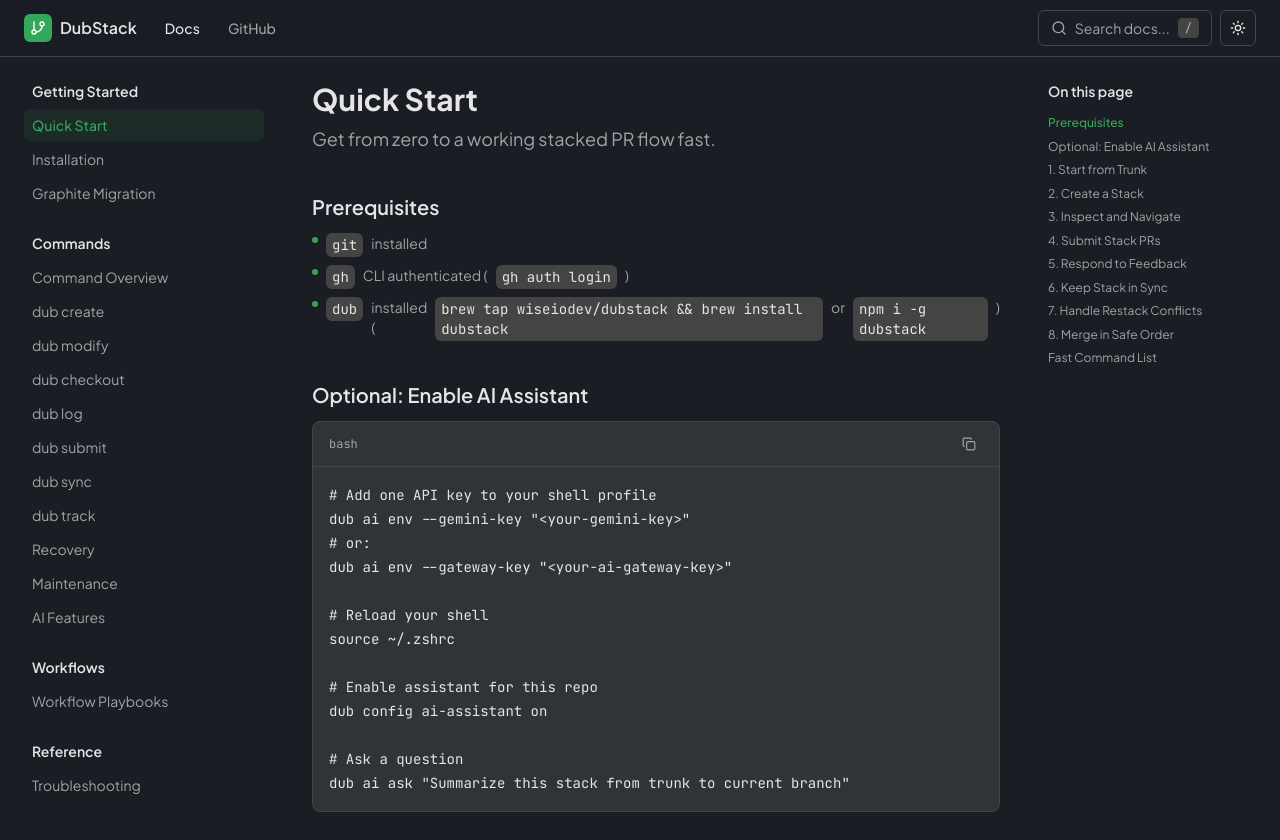
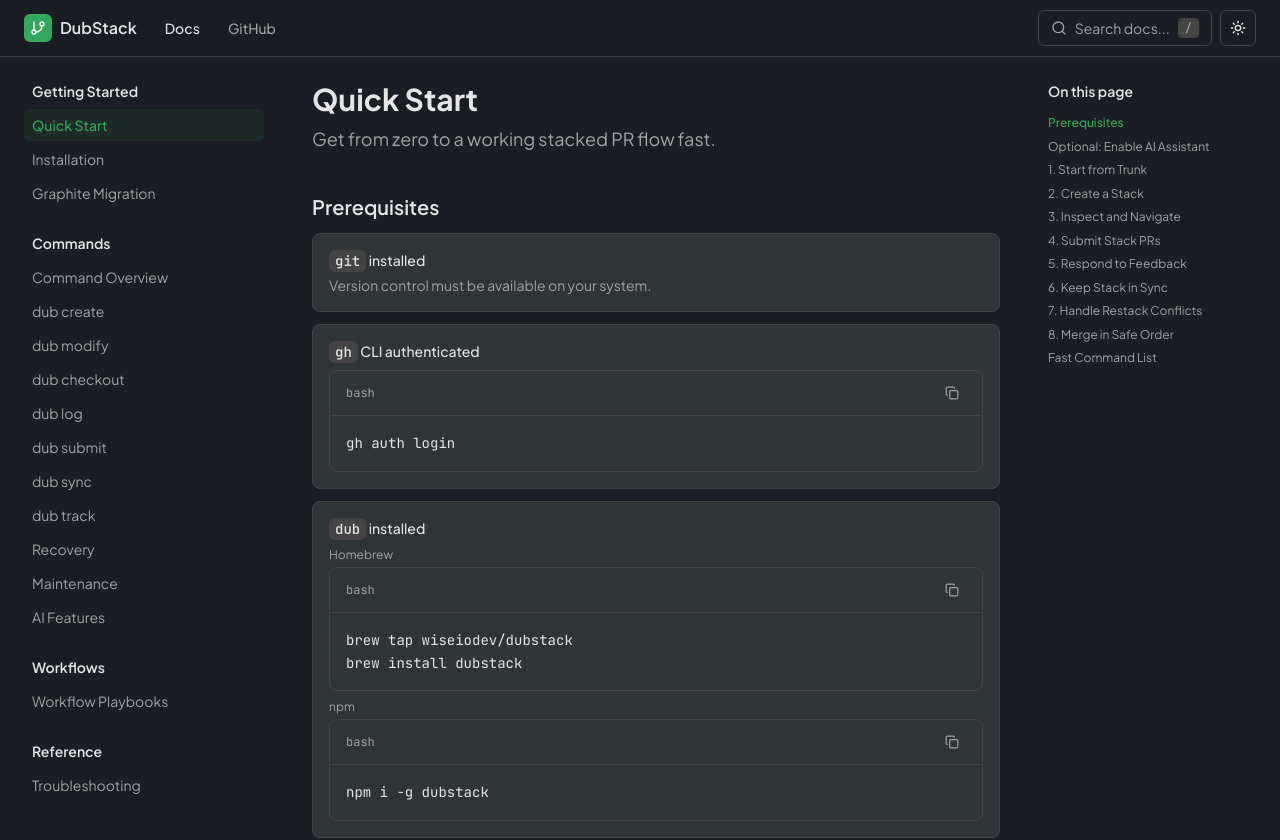
Before and after one commit to wiseiodev/dubstack, a Next.js app: page /docs in a window 1280 px wide. Shown: the top 840 px of the page. Built offline with nearby package versions, Linux system fonts and the light colour scheme.

Commit message:
fix: restructure prerequisites into card-style blocks
Improve layout by using card-style rows for each prerequisite.

Co-authored-by: Daniel Wise <1205902+dubscode@users.noreply.github.com>

```diff
--- a/app/docs/page.tsx
+++ b/app/docs/page.tsx
@@ -23,23 +23,35 @@ export default function QuickStartPage() {
       >
         Prerequisites
       </h2>
-      <ul className="mb-6 flex flex-col gap-2 text-sm text-muted-foreground">
-        <li className="flex items-start gap-2">
-          <span className="mt-1 h-1.5 w-1.5 shrink-0 rounded-full bg-primary" />
-          <InlineCode>git</InlineCode> installed
-        </li>
-        <li className="flex items-start gap-2">
-          <span className="mt-1 h-1.5 w-1.5 shrink-0 rounded-full bg-primary" />
-          <InlineCode>gh</InlineCode> CLI authenticated (
-          <InlineCode>gh auth login</InlineCode>)
-        </li>
-        <li className="flex items-start gap-2">
-          <span className="mt-1 h-1.5 w-1.5 shrink-0 rounded-full bg-primary" />
-          <InlineCode>dub</InlineCode> installed (
-          <InlineCode>brew tap wiseiodev/dubstack && brew install dubstack</InlineCode>{" "}
-          or <InlineCode>npm i -g dubstack</InlineCode>)
-        </li>
-      </ul>
+      <div className="mb-6 flex flex-col gap-3 text-sm">
+        <div className="rounded-lg border border-border bg-card p-4">
+          <p className="mb-1 font-medium text-foreground">
+            <InlineCode>git</InlineCode> installed
+          </p>
+          <p className="text-muted-foreground">Version control must be available on your system.</p>
+        </div>
+        <div className="rounded-lg border border-border bg-card p-4">
+          <p className="mb-2 font-medium text-foreground">
+            <InlineCode>gh</InlineCode> CLI authenticated
+          </p>
+          <CodeBlock code="gh auth login" language="bash" />
+        </div>
+        <div className="rounded-lg border border-border bg-card p-4">
+          <p className="mb-2 font-medium text-foreground">
+            <InlineCode>dub</InlineCode> installed
+          </p>
+          <div className="flex flex-col gap-2">
+            <div>
+              <p className="mb-1 text-xs text-muted-foreground">Homebrew</p>
+              <CodeBlock code={`brew tap wiseiodev/dubstack\nbrew install dubstack`} language="bash" />
+            </div>
+            <div>
+              <p className="mb-1 text-xs text-muted-foreground">npm</p>
+              <CodeBlock code="npm i -g dubstack" language="bash" />
+            </div>
+          </div>
+        </div>
+      </div>
 
       <h2
         id="enable-ai"
```
